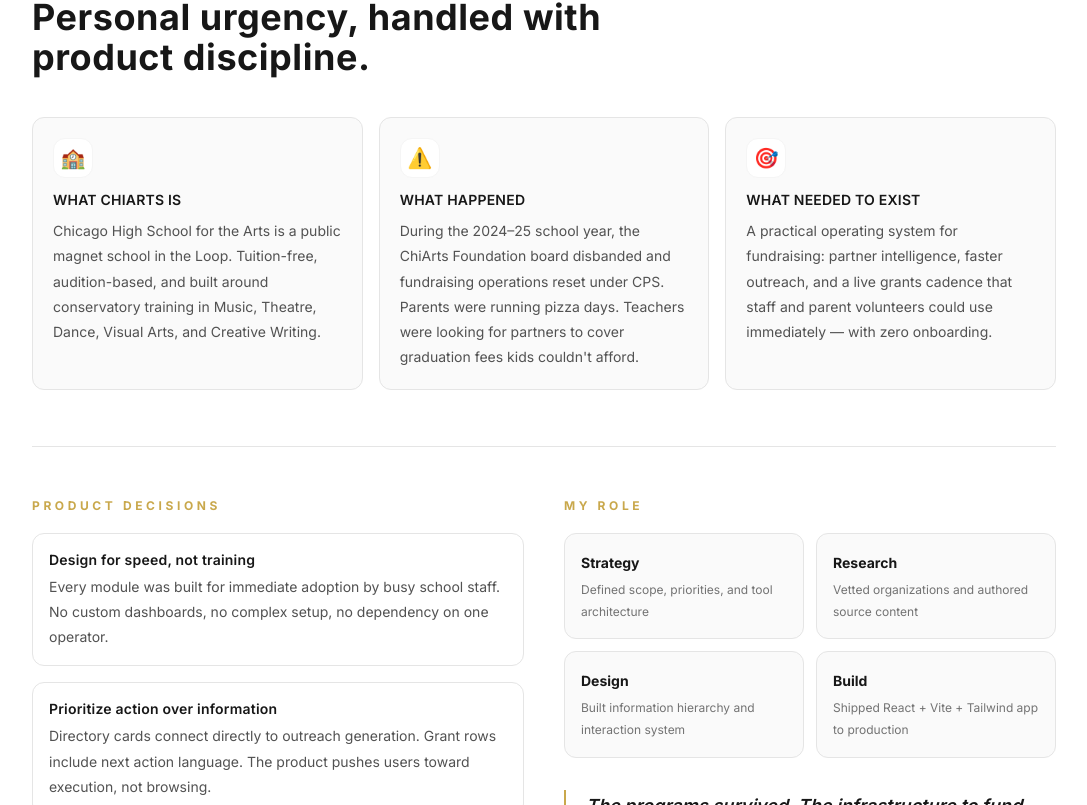
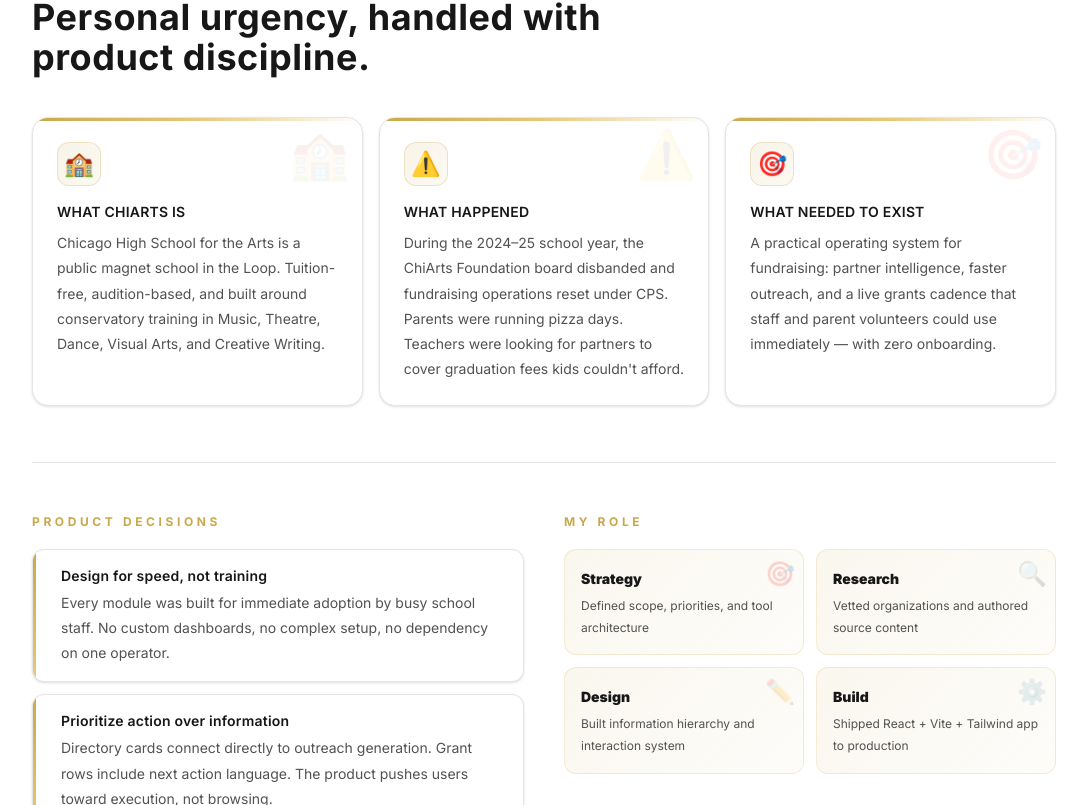
Before and after one commit to rekaldsi/digijerry-portfolio-ai, a React (Vite) app: page /case/chiarts in a window 1280 px wide. Shown: the part 1775-2580 px from the top of the page, without its empty margins (96-1183 px from the left). Built offline with nearby package versions, Linux system fonts and the light colour scheme.

Commit message:
fix: chiarts context section — gold accents, icon badges, gradient cards, visual energy

```diff
--- a/src/pages/CaseChiArts.tsx
+++ b/src/pages/CaseChiArts.tsx
@@ -214,9 +214,16 @@
             </h2>
             <div className="grid grid-cols-1 gap-4 md:grid-cols-3">
               {context.map((item) => (
-                <div key={item.title} className="rounded-xl border border-neutral-200 bg-neutral-50 p-5">
-                  <div className="mb-3 flex h-10 w-10 items-center justify-center rounded-xl border border-neutral-100 bg-white text-xl">{item.icon}</div>
-                  <h3 className="mb-2 text-sm font-bold uppercase tracking-wide text-neutral-900">{item.title}</h3>
+                <div key={item.title} className="relative overflow-hidden rounded-2xl border border-neutral-200 bg-white p-6 shadow-sm">
+                  {/* Gold top accent bar */}
+                  <div className="absolute left-0 top-0 h-[3px] w-full" style={{ background: `linear-gradient(90deg, ${GOLD}, ${GOLD_LIGHT}, transparent)` }} />
+                  {/* Large faded icon background */}
+                  <div className="absolute right-3 top-3 text-5xl opacity-[0.07] select-none pointer-events-none">{item.icon}</div>
+                  {/* Icon badge */}
+                  <div className="mb-4 inline-flex h-11 w-11 items-center justify-center rounded-xl text-2xl" style={{ background: `linear-gradient(135deg, ${GOLD}22, ${GOLD}11)`, border: `1px solid ${GOLD}44` }}>
+                    {item.icon}
+                  </div>
+                  <h3 className="mb-2 text-sm font-black uppercase tracking-widest text-neutral-900">{item.title}</h3>
                   <p className="text-sm leading-relaxed text-neutral-600">{item.body}</p>
                 </div>
               ))}
@@ -228,11 +235,14 @@
               <p className="mb-4 text-xs font-bold uppercase tracking-[0.3em]" style={{ color: GOLD }}>
                 Product Decisions
               </p>
-              <div className="space-y-4">
+              <div className="space-y-3">
                 {decisions.map((item) => (
-                  <div key={item.title} className="rounded-xl border border-neutral-200 p-4">
-                    <h3 className="mb-1 text-sm font-bold text-neutral-900">{item.title}</h3>
-                    <p className="text-sm leading-relaxed text-neutral-600">{item.body}</p>
+                  <div key={item.title} className="relative overflow-hidden rounded-xl border border-neutral-200 bg-white p-4 shadow-sm">
+                    <div className="absolute left-0 top-0 h-full w-[3px] rounded-l-xl" style={{ background: `linear-gradient(to bottom, ${GOLD}, ${GOLD_LIGHT})` }} />
+                    <div className="pl-3">
+                      <h3 className="mb-1 text-sm font-black text-neutral-900">{item.title}</h3>
+                      <p className="text-sm leading-relaxed text-neutral-600">{item.body}</p>
+                    </div>
                   </div>
                 ))}
               </div>
@@ -244,14 +254,15 @@
               </p>
               <div className="grid grid-cols-2 gap-3">
                 {[
-                  { label: 'Strategy', detail: 'Defined scope, priorities, and tool architecture' },
-                  { label: 'Research', detail: 'Vetted organizations and authored source content' },
-                  { label: 'Design', detail: 'Built information hierarchy and interaction system' },
-                  { label: 'Build', detail: 'Shipped React + Vite + Tailwind app to production' },
+                  { label: 'Strategy', detail: 'Defined scope, priorities, and tool architecture', icon: '🎯' },
+                  { label: 'Research', detail: 'Vetted organizations and authored source content', icon: '🔍' },
+                  { label: 'Design', detail: 'Built information hierarchy and interaction system', icon: '✏️' },
+                  { label: 'Build', detail: 'Shipped React + Vite + Tailwind app to production', icon: '⚙️' },
                 ].map((r) => (
-                  <div key={r.label} className="rounded-xl border border-neutral-200 bg-neutral-50 p-4">
-                    <p className="mb-1 text-sm font-bold text-neutral-900">{r.label}</p>
-                    <p className="text-xs leading-relaxed text-neutral-500">{r.detail}</p>
+                  <div key={r.label} className="relative overflow-hidden rounded-xl p-4" style={{ background: `linear-gradient(135deg, ${GOLD}18, ${GOLD}08)`, border: `1px solid ${GOLD}33` }}>
+                    <div className="absolute right-2 top-2 text-2xl opacity-20 select-none">{r.icon}</div>
+                    <p className="mb-1 text-sm font-black text-neutral-900">{r.label}</p>
+                    <p className="text-xs leading-relaxed text-neutral-600">{r.detail}</p>
                   </div>
                 ))}
               </div>
@@ -373,11 +384,12 @@
 
             <div className="mt-10 grid grid-cols-2 gap-4 md:grid-cols-4">
               {outcomes.map((item) => (
-                <div key={item.label} className="rounded-xl border border-neutral-200 bg-neutral-50 p-4">
+                <div key={item.label} className="relative overflow-hidden rounded-xl p-4" style={{ background: `linear-gradient(135deg, #0d0d0d, #1a1a1a)`, border: `1px solid ${GOLD}33` }}>
+                  <div className="absolute left-0 top-0 h-[3px] w-full" style={{ background: `linear-gradient(90deg, ${GOLD}, transparent)` }} />
                   <p className="text-2xl font-black leading-none" style={{ color: GOLD }}>
                     {item.value}
                   </p>
-                  <p className="mt-2 text-xs leading-relaxed text-neutral-600">{item.label}</p>
+                  <p className="mt-2 text-xs leading-relaxed text-neutral-400">{item.label}</p>
                 </div>
               ))}
             </div>
```
